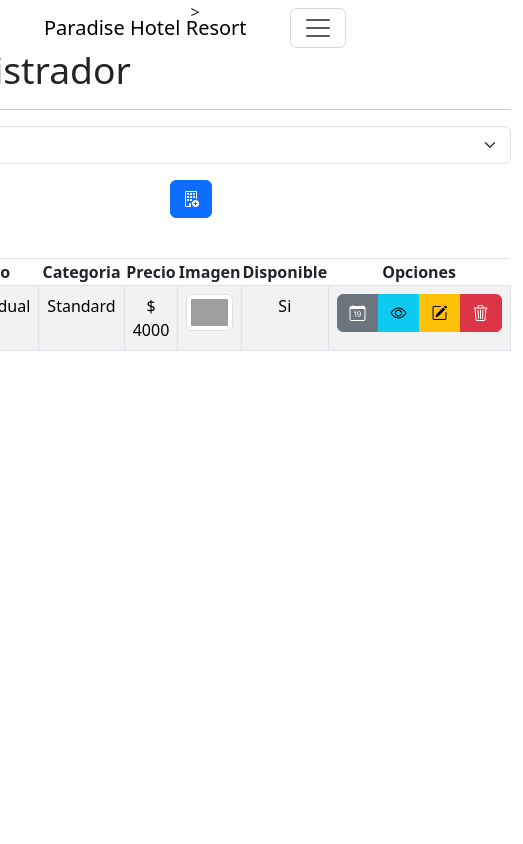
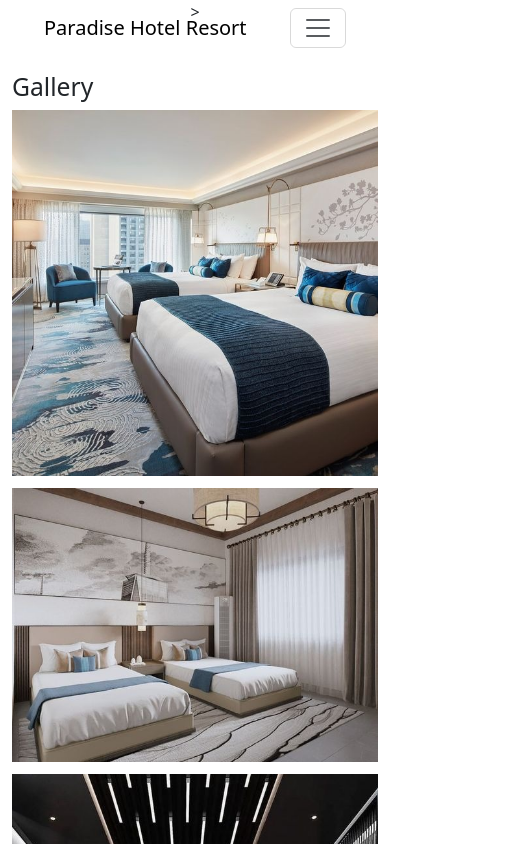
Before and after one commit to Lucianocabelloo/Frontend-ProyectoFinal-3, a React (Vite) app: page / in a window 390 px wide. Shown: the top 844 px of the page, 523 px wide, since content can reach past the window. Built offline with nearby package versions, Linux system fonts and the light colour scheme; grey boxes are pictures that could not be loaded.

Commit message:
Se agrego: Img junto con su css y su logica para el mapeo de imagenes

```diff
--- a/src/App.jsx
+++ b/src/App.jsx
@@ -3,13 +3,13 @@ import "bootstrap-icons/font/bootstrap-icons.min.css";
 import "./App.css";
 import Footer from "./components/common/Footer";
 import Menu from "./components/common/Menu";
-import Administrador from "./components/pages/Administrador";
+import Gallery from "./components/pages/gallery/Gallery";
 
 function App() {
   return (
     <>
       <Menu />
-      <Administrador></Administrador>
+      <Gallery/>
       <Footer />
     </>
   );
--- a/src/components/pages/gallery/Gallery.jsx
+++ b/src/components/pages/gallery/Gallery.jsx
@@ -1,8 +1,69 @@
-import React from 'react'
+import React, { useState } from 'react'
+import { Container } from 'react-bootstrap'
+import  img1 from "../../../assets/img/room1.jpg"
+import  img2 from "../../../assets/img/room2.jpg"
+import  img3 from "../../../assets/img/room3.jpg"
+import  img4 from "../../../assets/img/room4.jpg"
+import  img5 from "../../../assets/img/room5.jpg"
+import  img6 from "../../../assets/img/room6.jpg"
+import "./gallery.css"
 
 const Gallery = () => {
+
+    const data = [
+        {
+        id: 1,
+        imgSrc: img1
+    },
+        {
+        id: 2,
+        imgSrc: img2
+    },
+    {
+    id: 5,
+    imgSrc: img5
+},
+        {
+        id: 3,
+        imgSrc: img3
+    },
+        {
+        id: 4,
+        imgSrc: img4
+    },
+        {
+        id: 6,
+        imgSrc: img6
+    }
+]
+const [model, setModel] = useState(false)
+const [tempImgSrc, setTempImgSrc] = useState("")
+const getImg = (imgSrc)=> {
+    setTempImgSrc(imgSrc)
+    setModel(true)
+}
+
   return (
-    <div>Gallery</div>
+    <Container fluid className='my-5'>
+        <div className={model? "model open": "model"}>
+        <img src={tempImgSrc}></img>
+            <svg onClick={() => setModel(false)} xmlns="http://www.w3.org/2000/svg" width="16" height="16" fill="currentColor" class="bi bi-x-lg" viewBox="0 0 16 16">
+  <path d="M2.146 2.854a.5.5 0 1 1 .708-.708L8 7.293l5.146-5.147a.5.5 0 0 1 .708.708L8.707 8l5.147 5.146a.5.5 0 0 1-.708.708L8 8.707l-5.146 5.147a.5.5 0 0 1-.708-.708L7.293 8z"/>
+</svg>
+        </div>
+        <h2>Gallery</h2>
+        <div className='gallery'>
+            {
+                data.map((item, index) => {
+                    return(
+                        <div className='pics' key={index} onClick={()=> getImg(item.imgSrc) }>
+                            <img src={item.imgSrc} alt={`Room ${item.id}`} style={{width: '100%'}} />
+                        </div>
+                    )
+                })
+            }
+        </div>
+    </Container>
   )
 }
 
--- /dev/null
+++ b/src/components/pages/gallery/gallery.css
@@ -0,0 +1,89 @@
+.gallery{
+    -webkit-column-count: 3;
+    -moz-column-count: 3;
+    column-count: 3;
+    -webkit-column-width: 33% ;
+    -moz-column-width: 33%;
+    column-width: 33%;
+}
+
+
+.gallery .pics{
+    -webkit-transition: all 350ms ease;
+    transition: all 350ms ease;
+    cursor:pointer;
+    margin-bottom: 12px;
+}
+.gallery .pics:hover{
+    filter: opacity(.8);
+}
+
+
+@media (max-width: 991px){
+    .gallery{
+        -webkit-column-count: 2;
+        -moz-column-count: 2;
+        column-count: 2;
+
+    }
+}
+@media (max-width: 480px){
+    .gallery{
+        -webkit-column-count: 1;
+        -moz-column-count: 1;
+        column-count: 1;
+        -webkit-column-width: 100% ;
+        -moz-column-width: 100%;
+        column-width: 100%;
+    }
+}
+
+
+.model{
+width: 100%;
+height: 100vh;
+position: fixed;
+top: 0;
+left: 0;
+display: flex;
+justify-content: center;
+align-items: center;
+background-color: black;
+transition: opacity .4s ease, visibility .04s ease, transform .5s ease-in-out ;
+visibility: hidden;
+opacity: 0;
+transform: scale(0);
+overflow: hidden;
+z-index: 999;
+}
+
+.model.open{
+    visibility: visible;
+    opacity: 1;
+    transform: scale(1);
+}
+
+.model img{
+
+    width: auto;
+    max-width: 100%;
+    height: auto;
+    max-height: 100%;
+    display: block;
+    line-height: 0;
+    box-sizing: border-box;
+    padding: 20px 0 20px;
+    margin: 0 auto;
+}
+
+.model.open svg{
+    position: fixed;
+    top: 100px;
+    right: 50px;
+    width: 2rem;
+    height: 2rem;
+    padding: 5px;
+    background-color: rgba(0, 0,0, 0.4 );
+    color: white ;
+    cursor: pointer;
+}
```
